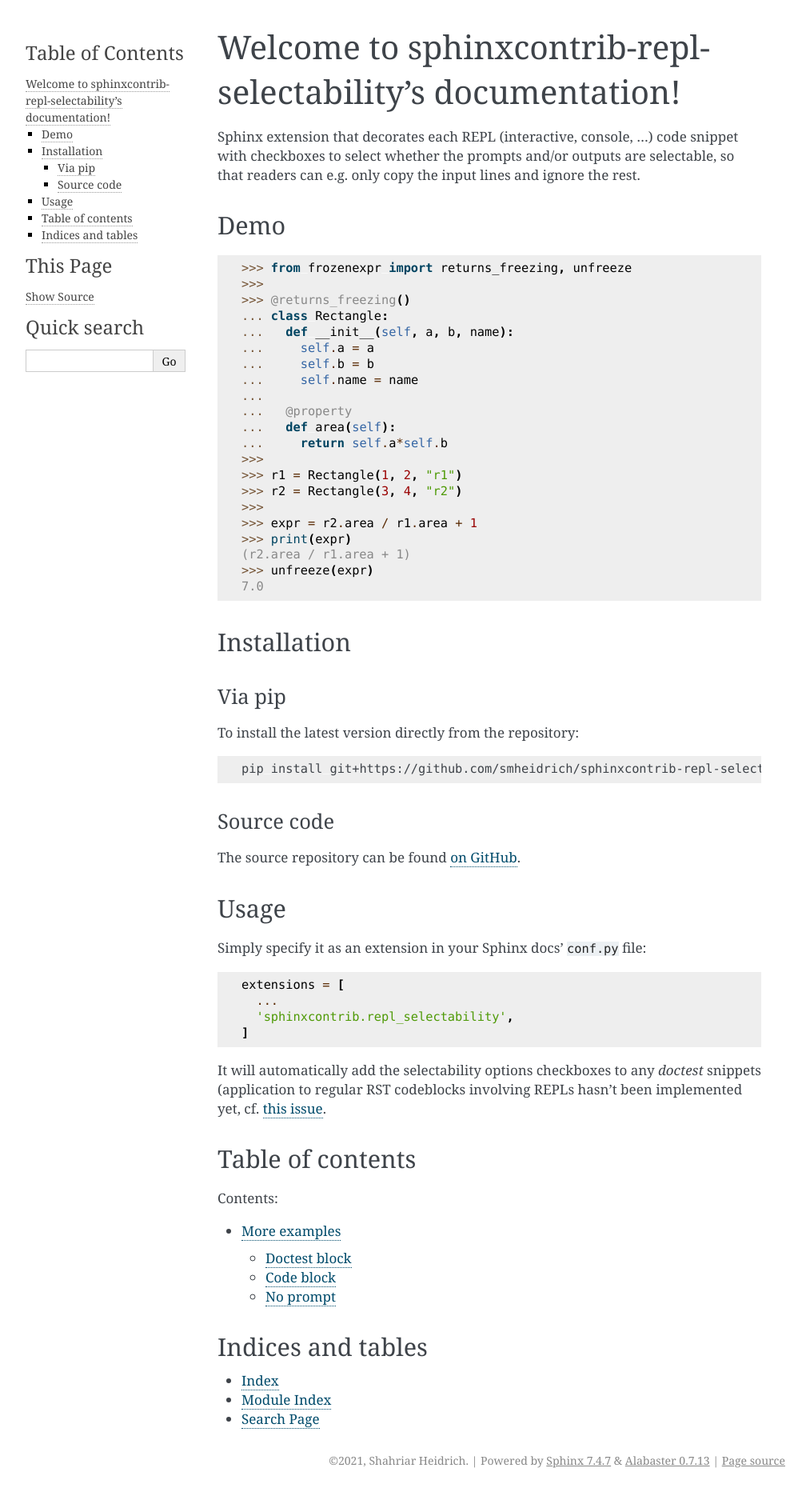
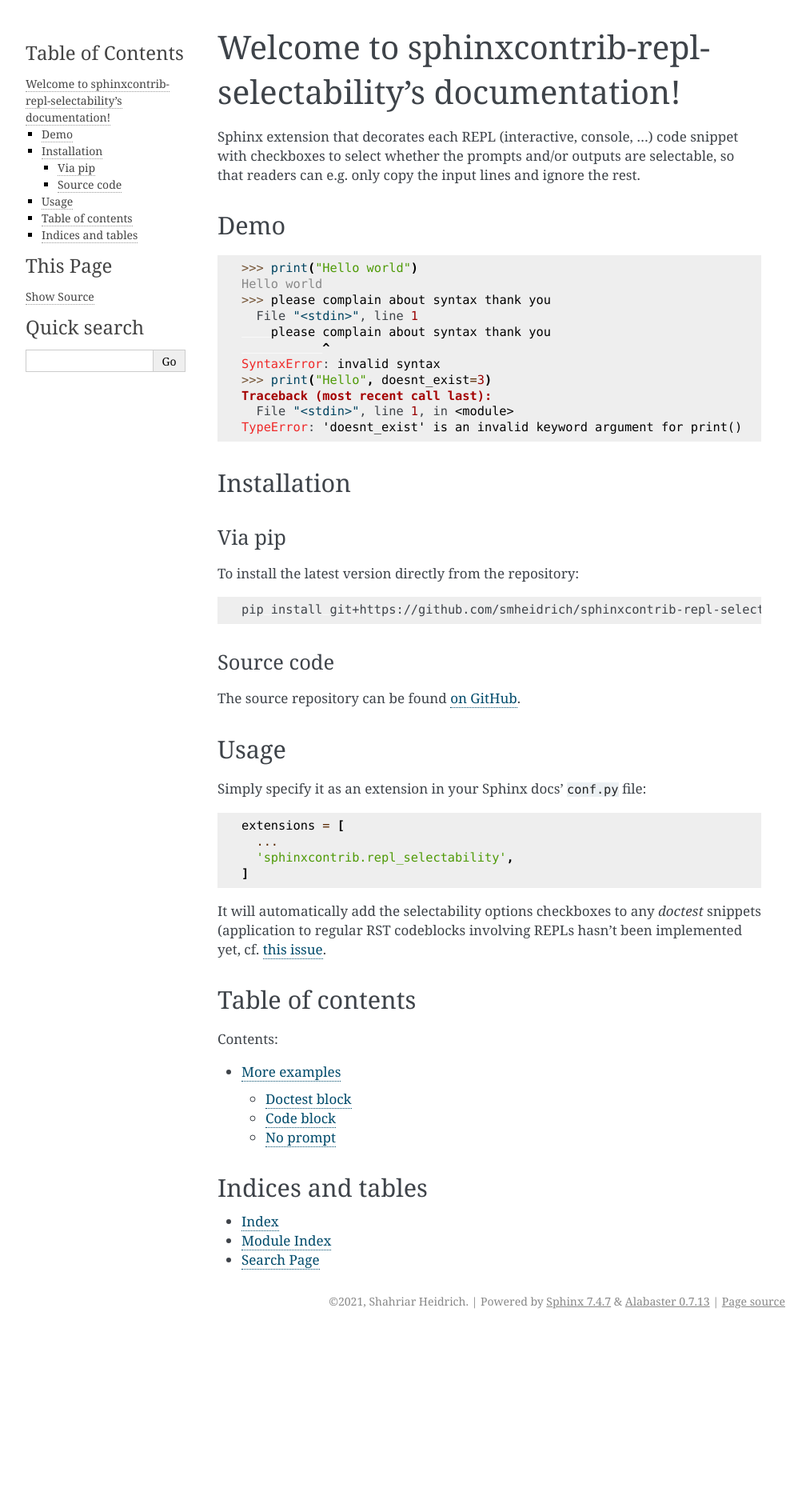
Before and after one commit to smheidrich/sphinxcontrib-repl-selectability, a Sphinx documentation site: the page built from doc/index.rst, in a window 1280 px wide. Shown: the whole page at 80% size, without its empty margins (138-1151 px from the left). Built offline with Sphinx 7.4.7, drawn with Linux system fonts in a browser that asks for light colours; after the commit the page ends 1666 px from its top, so only the background shows below that.

Commit message:
Use example 1 as demo

```diff
--- a/doc/examples.rst
+++ b/doc/examples.rst
@@ -2,12 +2,13 @@
 =============
 
 This page lists some more examples that double as tests that the extension
-works in all sorts of situations.
+works in all sorts of situations. Click on "Page source" to see how these
+differ in detail.
 
 Doctest block
 -------------
 
-Nothing new here except some errors (different CSS class in pygments):
+Same snippet as the one on the home page, just to have everything in one place:
 
 >>> print("Hello world")
 Hello world
--- a/doc/index.rst
+++ b/doc/index.rst
@@ -10,27 +10,17 @@
 Demo
 ----
 
->>> from frozenexpr import returns_freezing, unfreeze
->>>
->>> @returns_freezing()
-... class Rectangle:
-...   def __init__(self, a, b, name):
-...     self.a = a
-...     self.b = b
-...     self.name = name
-...
-...   @property
-...   def area(self):
-...     return self.a*self.b
->>>
->>> r1 = Rectangle(1, 2, "r1")
->>> r2 = Rectangle(3, 4, "r2")
->>>
->>> expr = r2.area / r1.area + 1
->>> print(expr)
-(r2.area / r1.area + 1)
->>> unfreeze(expr)
-7.0
+>>> print("Hello world")
+Hello world
+>>> please complain about syntax thank you
+  File "<stdin>", line 1
+    please complain about syntax thank you
+           ^
+SyntaxError: invalid syntax
+>>> print("Hello", doesnt_exist=3)
+Traceback (most recent call last):
+  File "<stdin>", line 1, in <module>
+TypeError: 'doesnt_exist' is an invalid keyword argument for print()
 
 
 Installation
```
